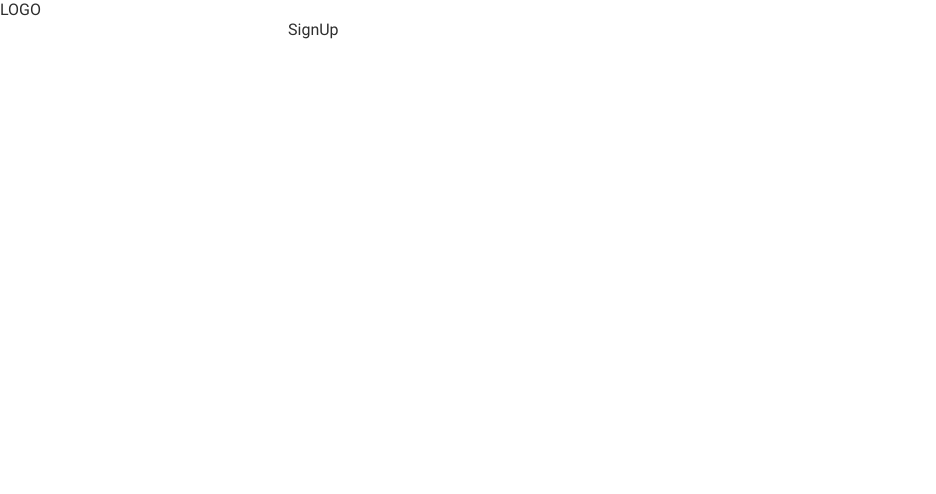
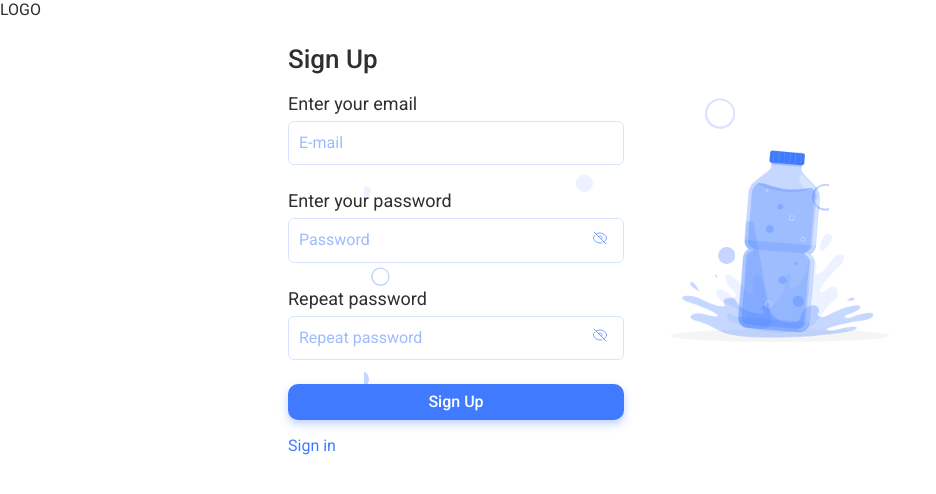
Before and after one commit to Vitalii-Artiukh/Water-Tracker-team-project-node-react-frontend, a React (Vite) app: page /signup in a window 1280 px wide. Shown: the top 494 px of the page, without its empty margins (0-936 px from the left). Built offline with nearby package versions, Linux system fonts and the light colour scheme.

Commit message:
Add AuthForm and SignupPage

```diff
--- /dev/null
+++ b/src/components/AuthForm/AuthForm.jsx
@@ -0,0 +1,152 @@
+import * as Yup from "yup";
+import { ErrorMessage, Field, Form, Formik } from "formik";
+import { useState } from "react";
+import { Link } from "react-router-dom";
+import Icon from "../ui/Icon";
+import css from "./AuthForm.module.css";
+
+const validationSchemas = {
+  signUp: Yup.object({
+    email: Yup.string()
+      .email("Invalid email address")
+      .required("Email is required"),
+    password: Yup.string()
+      .min(8, "Password length must be at least 8 characters")
+      .required("Password is required"),
+    confirmPassword: Yup.string()
+      .oneOf([Yup.ref("password"), null], "Passwords must match")
+      .required("Please confirm your password"),
+  }),
+  signIn: Yup.object({
+    email: Yup.string()
+      .email("Invalid email address")
+      .required("Email is required"),
+    password: Yup.string().required("Password is required"),
+  }),
+};
+
+const initialValues = {
+  signUp: { email: "", password: "", confirmPassword: "" },
+  signIn: { email: "", password: "" },
+};
+
+const AuthForm = ({ onSubmit, title, type }) => {
+  const [showPassword, setShowPassword] = useState(false);
+
+  const togglePasswordVisibility = () => {
+    setShowPassword(!showPassword);
+  };
+
+  return (
+    <Formik
+      initialValues={initialValues[type]}
+      validationSchema={validationSchemas[type]}
+      enableReinitialize={true}
+      onSubmit={onSubmit}
+    >
+      {({ isSubmitting, errors, touched }) => (
+        <Form className={css.form}>
+          <h2 className={css.title}>{title}</h2>
+
+          <label className={css.label}>
+            <span>Enter your email</span>
+            <Field
+              type="text"
+              name="email"
+              className={`${css.input} ${
+                errors.email && touched.email ? css.inputError : ""
+              }`}
+              placeholder="E-mail"
+            />
+            <ErrorMessage
+              className={css.errorMessage}
+              name="email"
+              component="span"
+            />
+          </label>
+
+          <label className={css.label}>
+            <span>Enter your password</span>
+            <div className={css.passwordField}>
+              <Field
+                type={showPassword ? "text" : "password"}
+                name="password"
+                className={`${css.input} ${
+                  errors.password && touched.password ? css.inputError : ""
+                }`}
+                placeholder="Password"
+              />
+              <button
+                type="button"
+                onClick={togglePasswordVisibility}
+                className={css.eyeButton}
+              >
+                <Icon
+                  name={showPassword ? "icon-eye" : "icon-eye-slash"}
+                  width={16}
+                  height={16}
+                />
+              </button>
+            </div>
+            <ErrorMessage
+              className={css.errorMessage}
+              name="password"
+              component="span"
+            />
+          </label>
+
+          {type === "signUp" && (
+            <label className={css.label}>
+              <span>Repeat password</span>
+              <div className={css.passwordField}>
+                <Field
+                  type={showPassword ? "text" : "password"}
+                  name="confirmPassword"
+                  className={`${css.input} ${
+                    errors.confirmPassword && touched.confirmPassword
+                      ? css.inputError
+                      : ""
+                  }`}
+                  placeholder="Repeat password"
+                />
+                <button
+                  type="button"
+                  onClick={togglePasswordVisibility}
+                  className={css.eyeButton}
+                >
+                  <Icon
+                    name={showPassword ? "icon-eye" : "icon-eye-slash"}
+                    width={16}
+                    height={16}
+                  />
+                </button>
+              </div>
+              <ErrorMessage
+                className={css.errorMessage}
+                name="confirmPassword"
+                component="span"
+              />
+            </label>
+          )}
+
+          <button type="submit" disabled={isSubmitting} className={css.btn}>
+            {title}
+          </button>
+          <div>
+            {type === "signUp" ? (
+              <Link to="/signin" className={css.link}>
+                Sign in
+              </Link>
+            ) : (
+              <Link to="/signup" className={css.link}>
+                Sign up
+              </Link>
+            )}
+          </div>
+        </Form>
+      )}
+    </Formik>
+  );
+};
+
+export default AuthForm;
--- /dev/null
+++ b/src/components/AuthForm/AuthForm.module.css
@@ -0,0 +1,104 @@
+.form {
+  display: flex;
+  flex-direction: column;
+  gap: 16px;
+  align-items: start;
+  width: 280px;
+}
+
+.title {
+  font-weight: 500;
+  font-size: 26px;
+  line-height: 1.23;
+  color: var(--primary-color-black);
+}
+
+.label {
+  display: block;
+  margin-bottom: 8px;
+  width: 100%;
+  font-weight: 400;
+  font-size: 18px;
+  line-height: 1.33;
+}
+
+.input {
+  padding: 12px 10px;
+  margin-top: 5px;
+  font-size: 16px;
+  border: 1px solid var(--secondary-color-light-blue200);
+  border-radius: 6px;
+  color: var(--primary-color-blue);
+  outline: none;
+  width: 100%;
+  transition: border-color 0.25s cubic-bezier(0.4, 0, 0.2, 1);
+}
+
+.inputError {
+  border-color: var(--secondary-color-red);
+  color: var(--secondary-color-red);
+}
+
+.input::placeholder {
+  font-weight: 400;
+  font-size: 16px;
+  line-height: 1.25;
+  color: var(--secondary-color-light-blue300);
+}
+
+.passwordField {
+  position: relative;
+}
+
+.eyeButton {
+  display: flex;
+  position: absolute;
+  top: 50%;
+  right: 10px;
+  transform: translateY(-50%);
+  background: none;
+  border: none;
+  cursor: pointer;
+  font-size: 16px;
+  stroke: var(--primary-color-blue);
+}
+
+.errorMessage {
+  color: var(--secondary-color-red);
+  font-size: 14px;
+  margin-top: 5px;
+}
+
+.btn {
+  width: 100%;
+  padding: 8px 30px;
+  font-weight: 500;
+  font-size: 16px;
+  line-height: 1.25;
+  color: #fff;
+  border: none;
+  cursor: pointer;
+  background-color: #407bff;
+  border-radius: 10px;
+  box-shadow: 0 4px 8px 0 rgba(64, 123, 255, 0.34);
+  transition: background-color 0.25s cubic-bezier(0.4, 0, 0.2, 1);
+}
+
+.link {
+  font-weight: 400;
+  font-size: 16px;
+  line-height: 1.25;
+  color: var(--primary-color-blue);
+}
+
+@media (min-width: 768px) {
+  .form {
+    width: 336px;
+  }
+}
+
+@media (min-width: 1440px) {
+  .form {
+    width: 384px;
+  }
+}
--- a/src/pages/SigninPage/SigninPage.jsx
+++ b/src/pages/SigninPage/SigninPage.jsx
@@ -1,8 +1,25 @@
+import { useDispatch } from "react-redux";
+// import { useNavigate } from "react-router-dom";
+import { signIn } from "../../redux/auth/operations.js";
+// import { toast } from "react-hot-toast";
+import AuthForm from "../../components/AuthForm/AuthForm";
+import css from "./SigninPage.module.css";
+
 const SigninPage = () => {
+  const dispatch = useDispatch();
+  // const navigate = useNavigate();
+
+  const handleSubmit = (values, actions) => {
+    dispatch(signIn(values));
+
+    actions.resetForm();
+  };
+
   return (
-    <>
-      <p>SignIn</p>
-    </>
+    <section className={css.background}>
+      <AuthForm title="Sign In" type="signIn" onSubmit={handleSubmit} />
+      <div className={css.bottle}></div>
+    </section>
   );
 };
 
--- a/src/pages/SignupPage/SignupPage.jsx
+++ b/src/pages/SignupPage/SignupPage.jsx
@@ -1,8 +1,25 @@
+import { useDispatch } from "react-redux";
+// import { useNavigate } from "react-router-dom";
+import { signUp } from "../../redux/auth/operations.js";
+// import { toast } from "react-hot-toast";
+import AuthForm from "../../components/AuthForm/AuthForm";
+import css from "./SignupPage.module.css";
+
 const SignupPage = () => {
+  const dispatch = useDispatch();
+  // const navigate = useNavigate();
+
+  const handleSubmit = (values, actions) => {
+    dispatch(signUp(values));
+
+    actions.resetForm();
+  };
+
   return (
-    <>
-      <p>SignUp</p>
-    </>
+    <section className={css.background}>
+      <AuthForm title="Sign Up" type="signUp" onSubmit={handleSubmit} />
+      <div className={css.bottle}></div>
+    </section>
   );
 };
 
--- a/src/pages/SignupPage/SignupPage.module.css
+++ b/src/pages/SignupPage/SignupPage.module.css
@@ -0,0 +1,78 @@
+.background {
+  background-image: url(../../assets/images/signin/bubbles_signin_mobile_1x.png);
+  background-repeat: no-repeat;
+  background-position: top center;
+  background-size: contain;
+  display: flex;
+  flex-direction: row;
+  flex-wrap: wrap;
+  align-items: center;
+  position: fixed;
+  margin-top: 24px;
+}
+
+.bottle {
+  background-image: url(../../assets/images/signin/bottle_signin_mobile_1x.png);
+  background-repeat: no-repeat;
+  background-position: center bottom;
+  background-size: contain;
+  width: 280px;
+  height: 210px;
+  margin-top: -25px;
+}
+
+@media (min-resolution: 192dpi),
+  (min-resolution: 192dpi),
+  (min-resolution: 2dppx) {
+  .background {
+    background-image: url(../../assets/images/signin/bubbles_signin_mobile_2x.png);
+  }
+  .bottle {
+    background-image: url(../../assets/images/signin/bottle_signin_mobile_2x.png);
+  }
+}
+
+@media (min-width: 768px) {
+  .background {
+    background-image: url(../../assets/images/signin/bubbles_signin_tablet_1x.png);
+  }
+  .bottle {
+    background-image: url(../../assets/images/signin/bottle_signin_tablet_1x.png);
+  }
+
+  @media (min-resolution: 192dpi),
+    (min-resolution: 192dpi),
+    (min-resolution: 2dppx) {
+    .background {
+      background-image: url(../../assets/images/signin/bubbles_signin_tablet_2x.png);
+    }
+    .bottle {
+      background-image: url(../../assets/images/signin/bottle_signin_tablet_2x.png);
+    }
+  }
+}
+
+@media (min-width: 1440px) {
+  .background {
+    width: 1440px;
+    margin-top: -12px;
+    position: relative;
+    background-image: url(../../assets/images/bubbles_desktop_any_1x.png);
+  }
+  .bottle {
+    width: 865px;
+    height: 680px;
+    background-image: url(../../assets/images/signin/bottle_signin_desktop_1x.png);
+  }
+
+  @media (min-resolution: 192dpi),
+    (min-resolution: 192dpi),
+    (min-resolution: 2dppx) {
+    .background {
+      background-image: url(../../assets/images/bubbles_desktop_any_2x.png);
+    }
+    .bottle {
+      background-image: url(../../assets/images/signin/bottle_signin_desktop_2x.png);
+    }
+  }
+}
```
